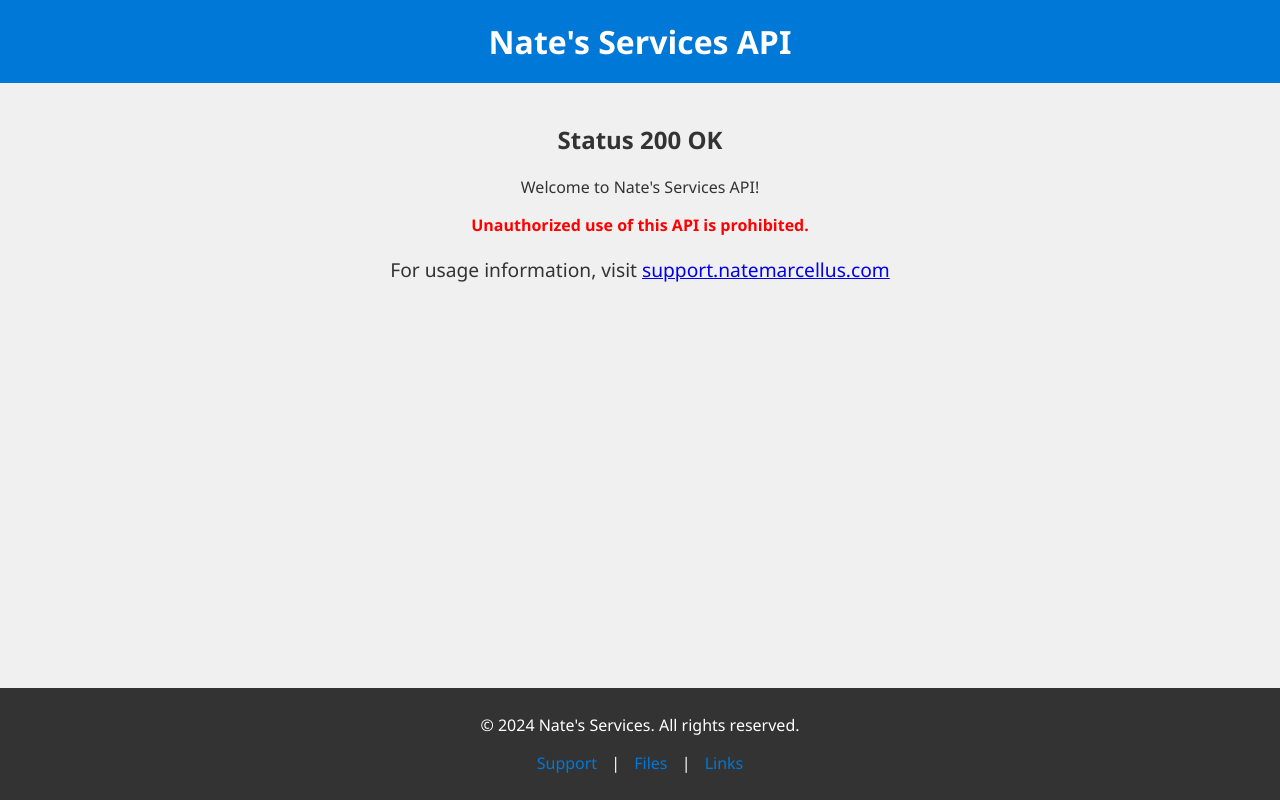
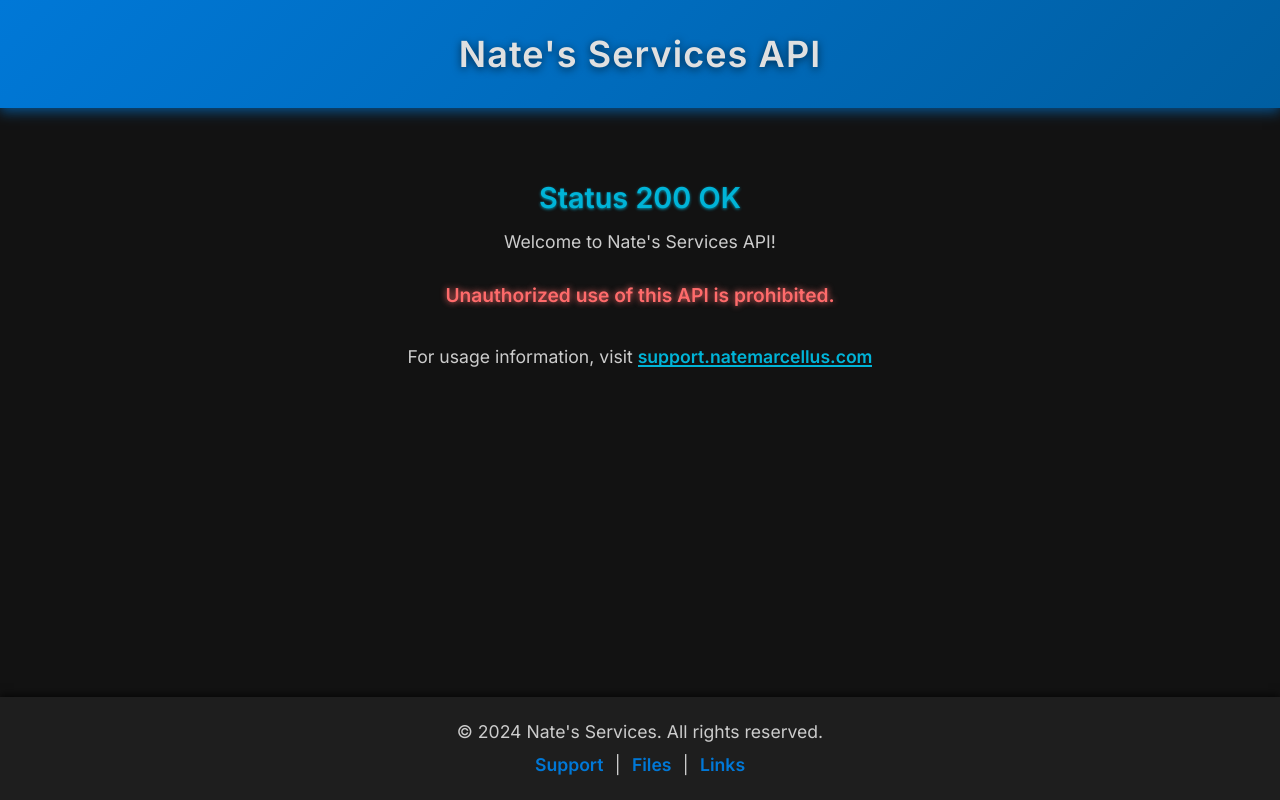
Before and after one commit to NatesHonor/apisite, a website: page public/index.html in a window 1280 px wide. Drawn offline with Linux system fonts and the light colour scheme.

Commit message:
Updated api index page

```diff
--- a/public/index.html
+++ b/public/index.html
@@ -1,49 +1,118 @@
 <!DOCTYPE html>
 <html lang="en">
 <head>
-  <meta charset="UTF-8">
-  <meta name="viewport" content="width=device-width, initial-scale=1.0">
+  <meta charset="UTF-8" />
+  <meta name="viewport" content="width=device-width, initial-scale=1" />
   <title>Nate's Services API</title>
   <style>
+    @import url('https://fonts.googleapis.com/css2?family=Inter:wght@400;600&display=swap');
+
+    * {
+      box-sizing: border-box;
+    }
     body {
-      font-family: 'Segoe UI', Tahoma, Geneva, Verdana, sans-serif;
+      margin: 0;
+      font-family: 'Inter', -apple-system, BlinkMacSystemFont, 'Segoe UI', Roboto, Oxygen,
+        Ubuntu, Cantarell, 'Open Sans', 'Helvetica Neue', sans-serif;
+      background: #121212;
+      color: #e0e0e0;
+      display: flex;
+      flex-direction: column;
+      min-height: 100vh;
       text-align: center;
-      background-color: #f0f0f0;
-      color: #333;
-      margin: 0;
-      padding: 0;
     }
+
     header {
-      background-color: #0078D7;
-      color: white;
-      padding: 20px 0;
+      background: linear-gradient(135deg, #0078D7 0%, #005ea1 100%);
+      padding: 2rem 1rem;
+      box-shadow: 0 4px 12px rgba(0, 120, 215, 0.6);
     }
     header h1 {
       margin: 0;
+      font-weight: 600;
+      font-size: 2.25rem;
+      letter-spacing: 0.03em;
+      text-shadow: 0 2px 8px rgba(0, 0, 0, 0.6);
     }
+
     main {
-      padding: 20px;
+      flex-grow: 1;
+      padding: 3rem 1rem;
+      max-width: 600px;
+      margin: 0 auto;
     }
+
+    h2 {
+      font-weight: 600;
+      font-size: 1.8rem;
+      margin-bottom: 0.5rem;
+      color: #00b4d8;
+      text-shadow: 0 1px 3px rgba(0, 180, 216, 0.8);
+    }
+
+    p {
+      font-size: 1.1rem;
+      line-height: 1.6;
+      margin: 0.8rem 0;
+      color: #ccc;
+    }
+
+    .warning {
+      color: #ff6b6b;
+      font-weight: 700;
+      font-size: 1.2rem;
+      margin-top: 1.5rem;
+      text-shadow: 0 0 6px #ff6b6b;
+    }
+
+    .usage {
+      margin-top: 2rem;
+      font-size: 1.15rem;
+    }
+    .usage a {
+      color: #00b4d8;
+      text-decoration: none;
+      font-weight: 600;
+      transition: color 0.3s ease;
+      box-shadow: inset 0 -2px 0 #00b4d8;
+    }
+    .usage a:hover,
+    .usage a:focus {
+      color: #90e0ef;
+      box-shadow: inset 0 -3px 0 #90e0ef;
+      outline: none;
+    }
+
     footer {
-      background-color: #333;
-      color: white;
-      padding: 10px 0;
-      position: fixed;
-      width: 100%;
-      bottom: 0;
+      background: #1e1e1e;
+      padding: 1rem 1rem;
+      font-size: 0.9rem;
+      color: #888;
+      box-shadow: 0 -2px 8px rgba(0, 0, 0, 0.7);
+    }
+    footer p {
+      margin: 0.3rem 0;
     }
     footer a {
-      color: #0078D7;
+      color: #0078d7;
       text-decoration: none;
-      margin: 0 10px;
+      margin: 0 0.4rem;
+      font-weight: 600;
+      transition: color 0.25s ease;
     }
-    .warning {
-      color: red;
-      font-weight: bold;
+    footer a:hover,
+    footer a:focus {
+      color: #00b4d8;
+      outline: none;
     }
-    .usage {
-      margin-top: 20px;
-      font-size: 1.2em;
+
+    @media (max-width: 400px) {
+      header h1 {
+        font-size: 1.5rem;
+      }
+      main {
+        padding: 2rem 1rem;
+      }
     }
   </style>
 </head>
@@ -51,20 +120,25 @@
   <header>
     <h1>Nate's Services API</h1>
   </header>
+
   <main>
     <h2>Status 200 OK</h2>
     <p>Welcome to Nate's Services API!</p>
     <p class="warning">Unauthorized use of this API is prohibited.</p>
     <div class="usage">
-      <p>For usage information, visit <a href="https://support.natemarcellus.com">support.natemarcellus.com</a></p>
+      <p>
+        For usage information, visit
+        <a href="https://support.natemarcellus.com" target="_blank" rel="noopener noreferrer">support.natemarcellus.com</a>
+      </p>
     </div>
   </main>
+
   <footer>
     <p>© 2024 Nate's Services. All rights reserved.</p>
     <p>
-      <a href="https://support.natemarcellus.com">Support</a> |
-      <a href="https://files.natemarcellus.com">Files</a> |
-      <a href="https://links.natemarcellus.com">Links</a>
+      <a href="https://support.natemarcellus.com" target="_blank" rel="noopener noreferrer">Support</a> |
+      <a href="https://files.natemarcellus.com" target="_blank" rel="noopener noreferrer">Files</a> |
+      <a href="https://links.natemarcellus.com" target="_blank" rel="noopener noreferrer">Links</a>
     </p>
   </footer>
 </body>
```
Also changed, not shown: 1 other file.
